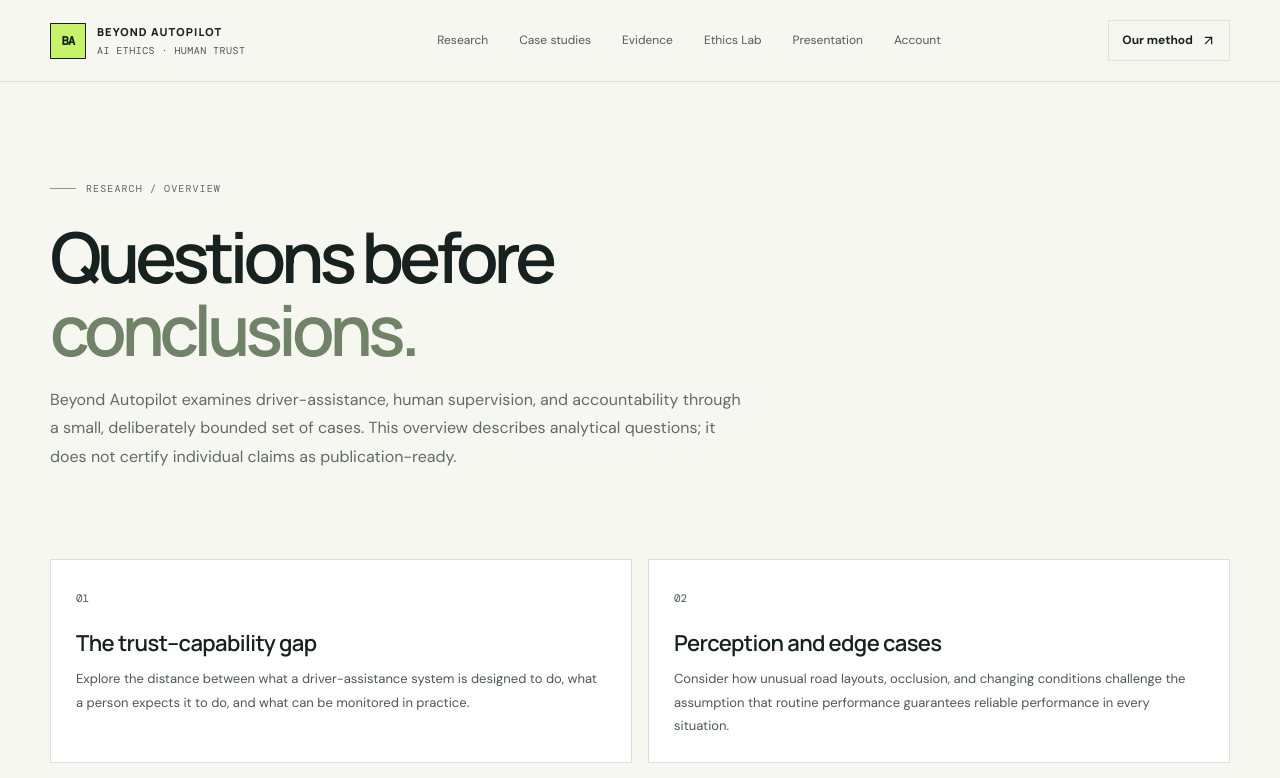
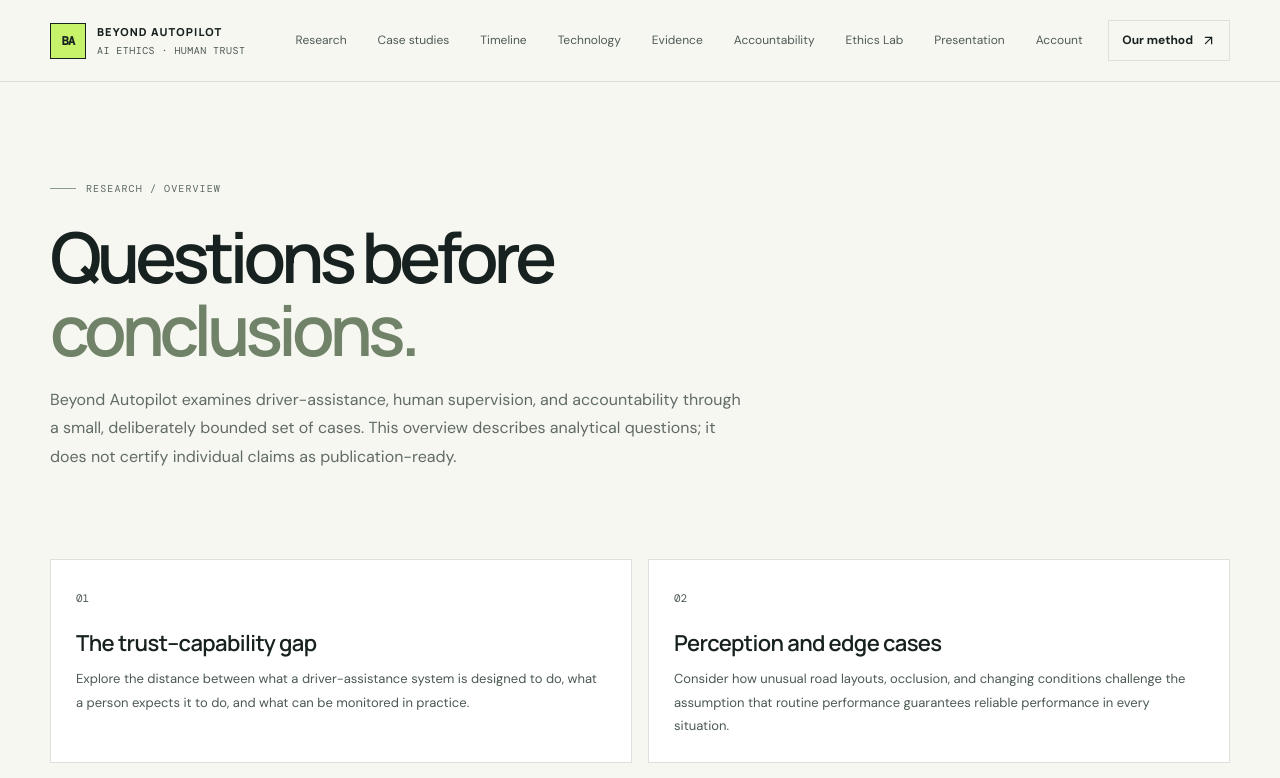
Before and after one commit to Uddeshya112/Ai-Ethics, a Next.js app: page /research in a window 1280 px wide. Shown: the top 778 px of the page. Built offline with nearby package versions, Linux system fonts and the light colour scheme.

Commit message:
Add navigation to research routes

```diff
--- a/app/layout.tsx
+++ b/app/layout.tsx
@@ -12,7 +12,10 @@ export const metadata: Metadata = {
 const nav = [
   { href: "/research", label: "Research" },
   { href: "/cases", label: "Case studies" },
+  { href: "/timeline", label: "Timeline" },
+  { href: "/technology", label: "Technology" },
   { href: "/evidence", label: "Evidence" },
+  { href: "/accountability", label: "Accountability" },
   { href: "/ethics-lab", label: "Ethics Lab" },
   { href: "/presentation", label: "Presentation" },
   { href: "/login", label: "Account" },
```
